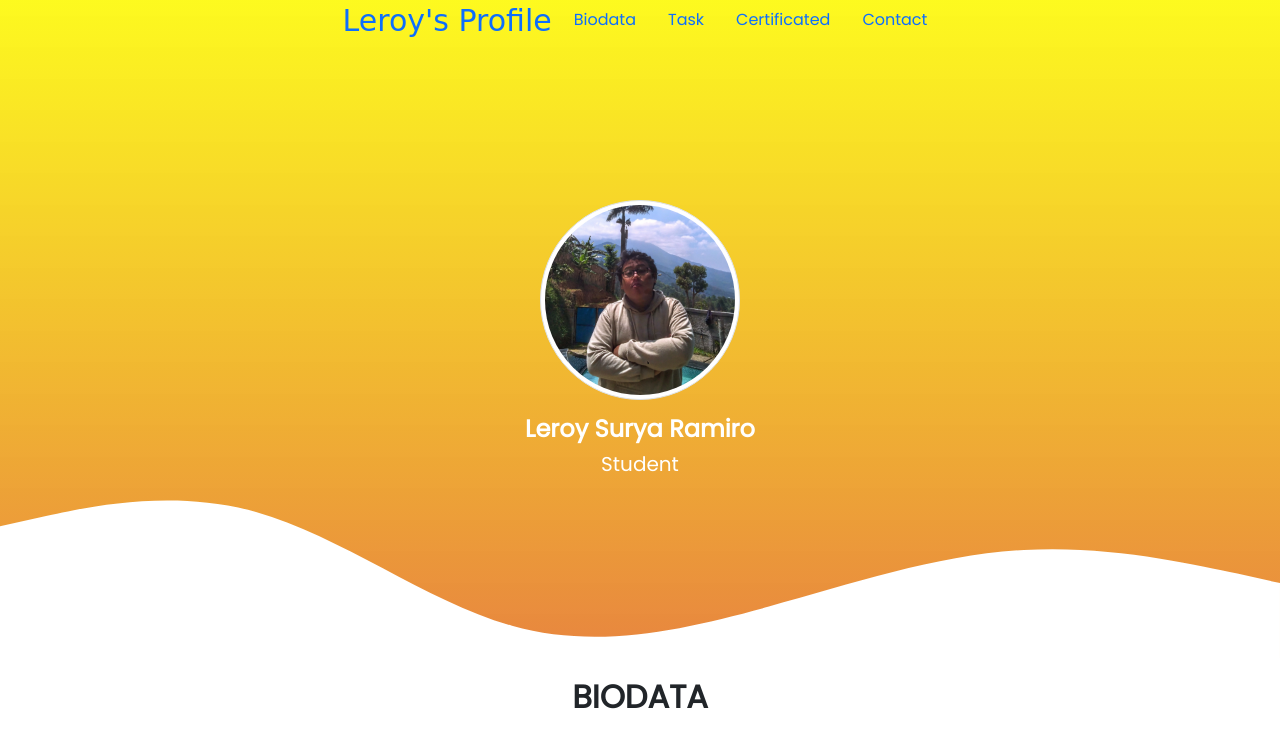
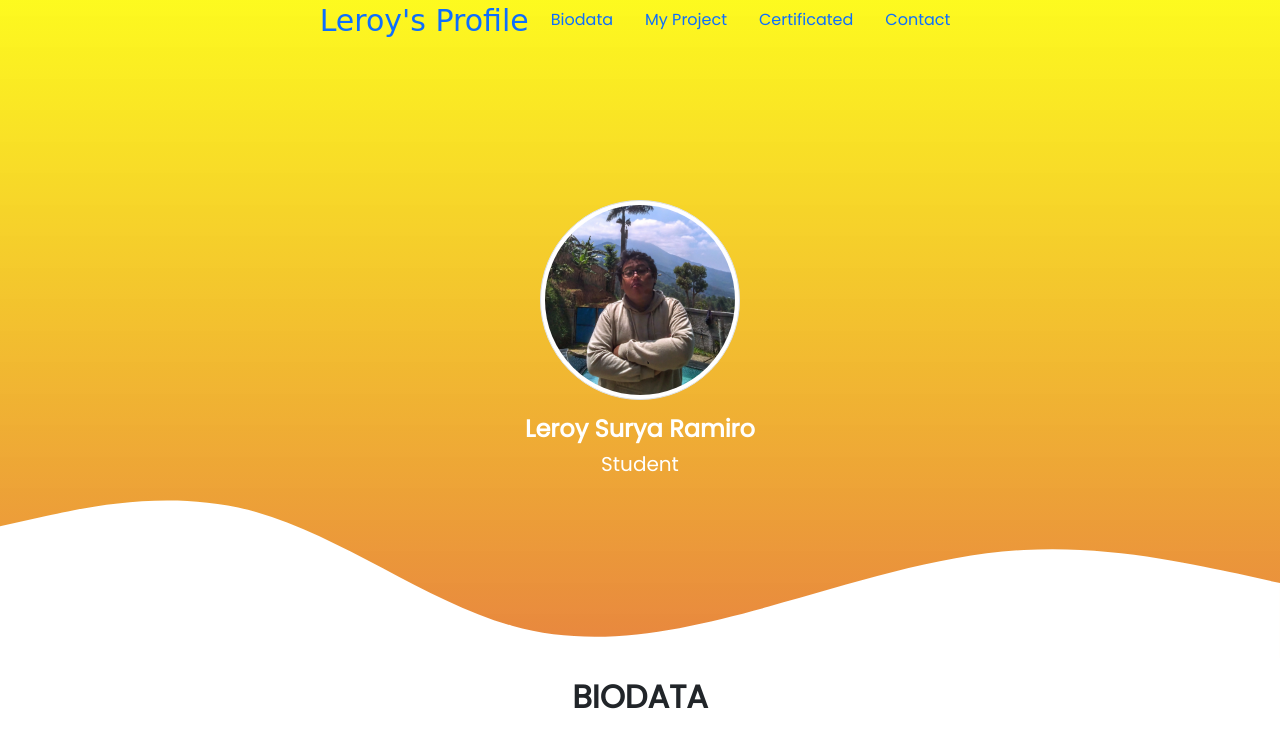
Before and after one commit to LeroySurya21/Leroy-s-Profile, a plain HTML site: page index.html in a window 1280 px wide. Shown: the top 742 px of the page. Drawn offline with nearby package versions, Linux system fonts and the light colour scheme; a web font is replaced by a local one.

Commit message:
Update index.html

```diff
--- a/index.html
+++ b/index.html
@@ -82,7 +82,7 @@
                 <a class="nav-link" href="#Biodata">Biodata</a>
               </li>
               <li>
-                <a class="nav-link" href="#Task">Task</a>
+                <a class="nav-link" href="#My Project">My Project</a>
               </li>
               <li>
                 <a class="nav-link" href="#Contact">Contact</a>
@@ -103,7 +103,7 @@
         <a class="nav-link" href="#Biodata">Biodata</a>
       </li>
       <li class="nav-item-item">
-        <a class="nav-link" href="#Task">Task</a>
+        <a class="nav-link" href="#My Project">My Project</a>
       </li>
       <li class="nav-item-item">
         <a class="nav-link" href="#Certificated">Certificated</a>
@@ -374,7 +374,7 @@
         class="achive fw-bold"
       >
 
-        TASK
+        My Project
       </h2>
       <div class="container">
         <div
```
